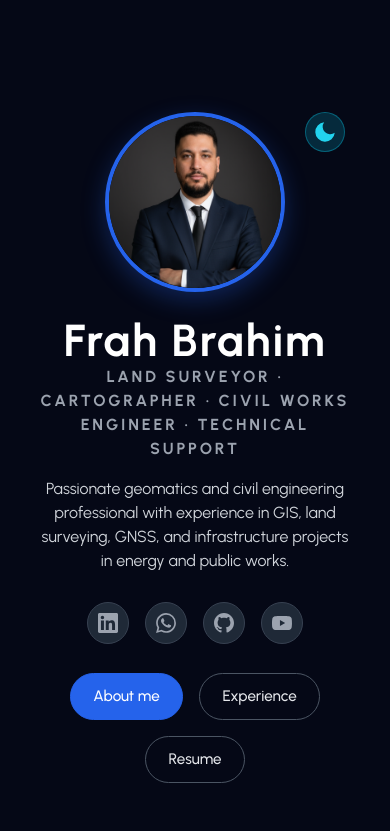
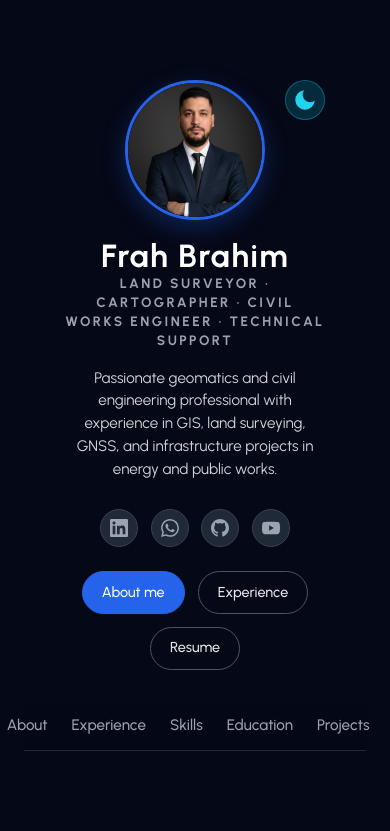
Before and after one commit to Brahim2700/ResponsivePortfolio_Frah_Brahim, a React (Vite) app in the folder vite-project/: page / in a window 390 px wide. Shown: the top 831 px of the page. Built offline with nearby package versions, Linux system fonts and the light colour scheme; no server answers.

Commit message:
Fix mobile responsive layout and padding

```diff
--- a/vite-project/src/App.css
+++ b/vite-project/src/App.css
@@ -943,10 +943,170 @@ body.light .navbar {
   color: rgba(0, 0, 0, 0.5);
 }
 
-/* Responsive design */
+
+/* ========== Mobile Responsive Styles ========== */
 @media (max-width: 768px) {
+  .hero {
+    padding: 3rem 1.5rem 2rem;
+  }
+
+  .hero__top {
+    width: 140px;
+    height: 140px;
+    margin-bottom: 1.2rem;
+  }
+
+  .hero__image-wrapper {
+    width: 140px;
+    height: 140px;
+    border: 3px solid #2563eb;
+  }
+
+  .hero__title {
+    font-size: 2rem;
+  }
+
+  .hero__subtitle {
+    font-size: 0.85rem;
+    line-height: 1.4;
+    padding: 0 1rem;
+  }
+
+  .hero__text {
+    font-size: 0.95rem;
+    padding: 0 1rem;
+  }
+
+  .hero__socials {
+    gap: 0.8rem;
+    margin-bottom: 1.5rem;
+  }
+
+  .social-link {
+    width: 38px;
+    height: 38px;
+  }
+
+  .social-icon {
+    width: 18px;
+    height: 18px;
+  }
+
+  .hero__buttons {
+    gap: 0.8rem;
+    padding: 0 1rem;
+  }
+
+  .btn {
+    padding: 0.6rem 1.2rem;
+    font-size: 0.9rem;
+  }
+
+  .nav {
+    padding: 0.8rem 1.5rem;
+  }
+
+  .nav__list {
+    gap: 0.5rem;
+    flex-wrap: wrap;
+    justify-content: center;
+  }
+
+  .nav__link {
+    padding: 0.4rem 0.8rem;
+    font-size: 0.85rem;
+  }
+
+  .section {
+    padding: 2.5rem 1.5rem;
+  }
+
+  h2 {
+    font-size: 2rem;
+    margin-bottom: 1.5rem;
+  }
+
+  .about__text {
+    padding: 0 0.5rem;
+  }
+
+  .experience-card {
+    padding: 1.5rem 1.2rem;
+  }
+
+  .skills-grid {
+    grid-template-columns: repeat(2, 1fr);
+    gap: 1rem;
+    padding: 0 0.5rem;
+  }
+
+  .education-grid {
+    grid-template-columns: 1fr;
+    gap: 1rem;
+    max-width: 100%;
+    padding: 0 0.5rem;
+  }
+
+  .education-card {
+    padding: 1.5rem 1.2rem;
+  }
+
+  .projects-grid {
+    grid-template-columns: 1fr;
+    gap: 1.5rem;
+    padding: 0 0.5rem;
+  }
+
+  .project-card {
+    padding: 1.5rem 1.2rem;
+  }
+
+  .contact__intro {
+    padding: 0 1rem;
+    margin-bottom: 2rem;
+  }
+
+  .contact__info {
+    grid-template-columns: 1fr;
+    gap: 1rem;
+    padding: 0 0.5rem;
+    margin-bottom: 2rem;
+  }
+
+  .contact__card {
+    padding: 1.2rem;
+  }
+
+  .contact__form {
+    max-width: 100%;
+    padding: 1.5rem 1rem;
+  }
+
+  .form__row {
+    flex-direction: column;
+  }
+
+  .form__group input,
+  .form__group textarea {
+    padding: 0.8rem;
+  }
+
+  .footer {
+    padding: 1.5rem 1.5rem;
+    font-size: 0.85rem;
+  }
+
+  .back-to-top {
+    bottom: 20px;
+    right: 20px;
+    width: 45px;
+    height: 45px;
+    font-size: 20px;
+  }
+
   .safety-certifications-grid {
     grid-template-columns: 1fr;
+    padding: 0 0.5rem;
   }
 
   .safety-cert-card {
@@ -957,7 +1117,6 @@ body.light .navbar {
     width: 50px;
     height: 50px;
     font-size: 2rem;
-  }
   }
 
   .loading-screen {
@@ -982,38 +1141,8 @@ body.light .navbar {
     border-radius: 50%;
     animation: spin 1s linear infinite;
   }
+}
 
 @keyframes spin {
   to { transform: rotate(360deg); }
 }
-
-
-.back-to-top {
-  position: fixed;
-  bottom: 30px;
-  right: 30px;
-  width: 50px;
-  height: 50px;
-  background-color: #007bff;
-  color: white;
-  border: none;
-  border-radius: 50%;
-  cursor: pointer;
-  font-size: 24px;
-  display: flex;
-  align-items: center;
-  justify-content: center;
-  box-shadow: 0 4px 12px rgba(0, 0, 0, 0.15);
-  transition: all 0.3s ease-in-out;
-  z-index: 1000;
-}
-
-.back-to-top:hover {
-  background-color: #0056b3;
-  box-shadow: 0 6px 16px rgba(0, 0, 0, 0.2);
-  transform: translateY(-3px);
-}
-
-.back-to-top:active {
-  transform: translateY(0);
-}
```
Lines whose indentation alone changed are shown as unchanged.
